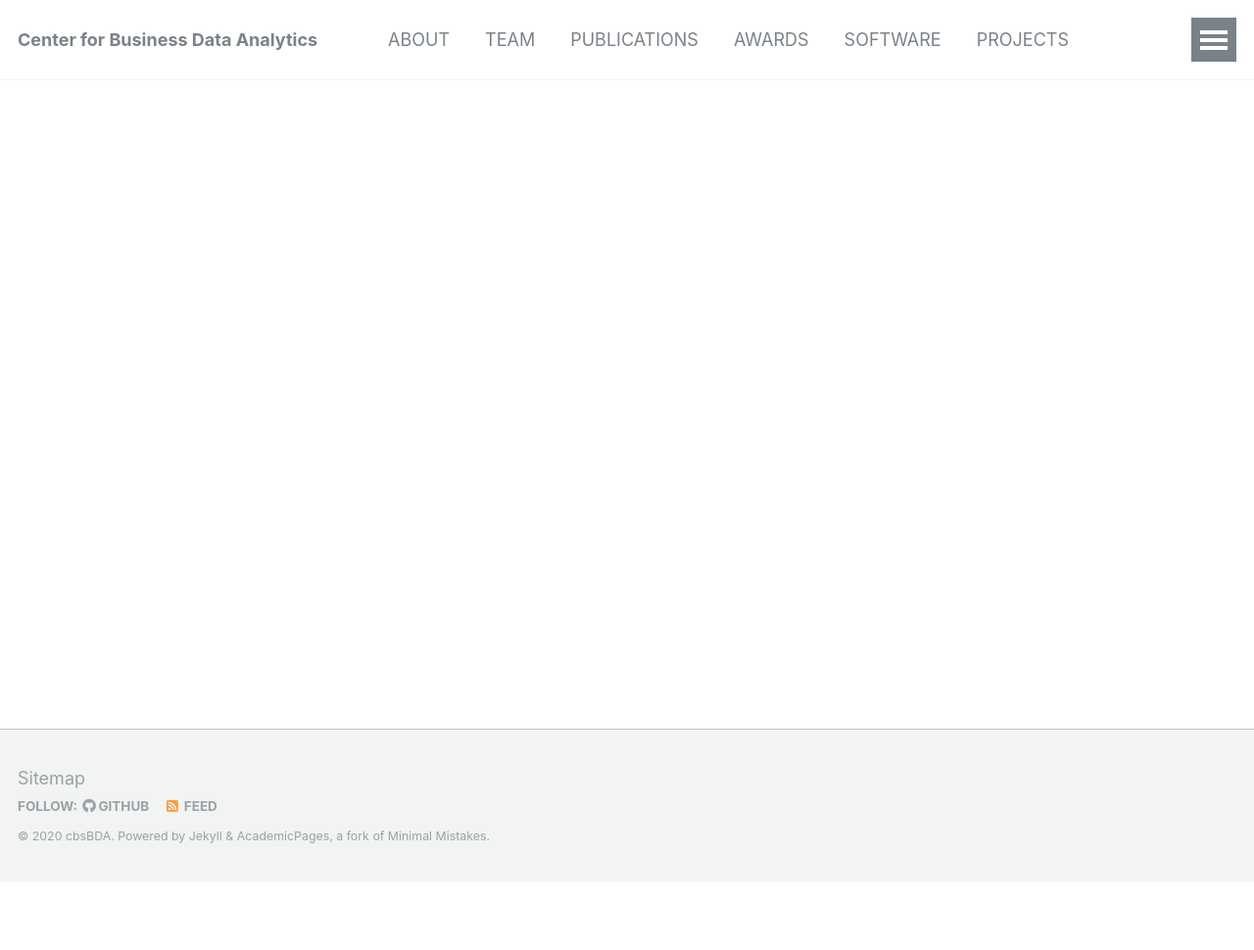
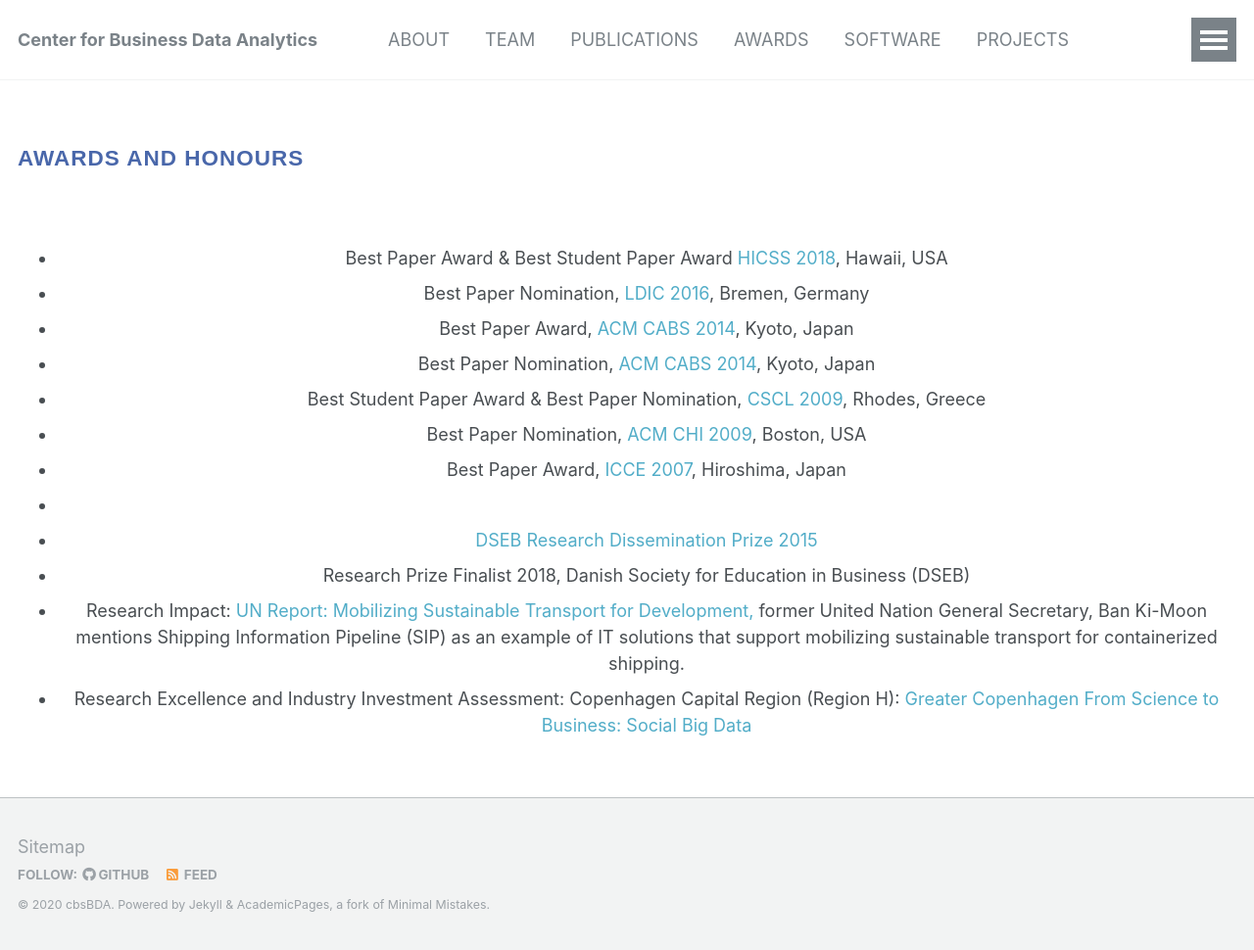
Before and after one commit to cbsBDA/cbsBDA-homepage, a Jekyll site: the page built from _pages/awards.md, in a window 1280 px wide. Shown: the whole page at 98% size. Built offline with Jekyll 4.4.1, drawn with Linux system fonts in a browser that asks for light colours; before the commit the page ends 900 px from its top, so only the background shows below that.

Commit message:
Update awards.md

```diff
--- a/_pages/awards.md
+++ b/_pages/awards.md
@@ -6,3 +6,52 @@ author_profile: true
 
 
 {% include base_path %}
+
+
+<!-- Section: about -->
+<section id="awards" class="home-section text-center parallax-window" data-parallax="scroll">
+  <div class="heading-about">
+    <div class="container">
+      <div class="row">
+        <div class="col-lg-8 col-lg-offset-2">
+          <div class="wow bounceInDown" data-wow-delay="0.4s">
+            <div class="section-heading">
+              <h2>AWARDS AND HONOURS</h2>
+            </div>
+          </div>
+        </div>
+      </div>
+    </div>
+  </div>
+  <div class="container">
+    <div class="row">
+      <div class="col-lg-2 col-lg-offset-5"> <br>
+      </div>
+    </div>
+    <div class="row">
+      <div class="col-xs-12 col-sm-12 col-md-12">
+        <div class="wow bounceInUp" data-wow-delay="0.2s">
+          <div class="team">
+            <div class="inner">
+              <ul class="lists">
+			          <li>Best Paper Award & Best Student Paper Award <a href="http://hicss.hawaii.edu/" target="blank">HICSS 2018</a>, Hawaii, USA</li>
+		            <li>Best Paper Nomination, <a href="http://ldic-conference.org/" target="blank">LDIC 2016</a>, Bremen, Germany</li>
+                <li>Best Paper Award, <a href="http://cabs.acm.org/2014/" target="blank">ACM CABS 2014</a>, Kyoto, Japan</li>
+				        <li>Best Paper Nomination, <a href="http://cabs.acm.org/2014/" target="blank">ACM CABS 2014</a>, Kyoto, Japan</li>
+                <li>Best Student Paper Award & Best Paper Nomination, <a href="https://www.isls.org/cscl/2009/" target="blank">CSCL 2009</a>, Rhodes, Greece</li>
+                <li>Best Paper Nomination, <a href="http://www.chi2009.org/" target="blank">ACM CHI 2009</a>, Boston, USA</li>
+                <li>Best Paper Award, <a href="http://www.apsce.net:8080/icceasp/icce2007/" target="blank">ICCE 2007</a>, Hiroshima, Japan</li>
+                <li>&nbsp;</li>
+                <li><a href="http://www.dseb.dk/" target="blank">DSEB</a> <a href="http://www.tilmeld.dk/CBSprize2015/dseb-research-dissemination-prize.html" target="blank">Research Dissemination Prize 2015</a></li>
+                <li>Research Prize Finalist 2018, Danish Society for Education in Business (DSEB)</li>
+                <li>Research Impact:  <a href="https://www.dropbox.com/s/2r5al2re7d1h038/mobilizing-sustainable-transport-for-development-en.pdf?dl=0" target="blank">UN Report: Mobilizing Sustainable Transport for Development, </a>former United Nation General Secretary, Ban Ki-Moon mentions Shipping Information Pipeline (SIP) as an example of IT solutions that support mobilizing sustainable transport for containerized shipping. </li>
+                <li>Research Excellence and Industry Investment Assessment: Copenhagen Capital Region (Region H):  <a href="http://www.greatercph.dk/science-to-business/materialer/faktaark" target="blank">Greater Copenhagen From Science to Business: Social Big Data</a></li>
+              </ul>
+            </div>
+          </div>
+        </div>
+      </div>
+    </div>
+  </div>
+</section>
+<!-- /Section: about -->
```
